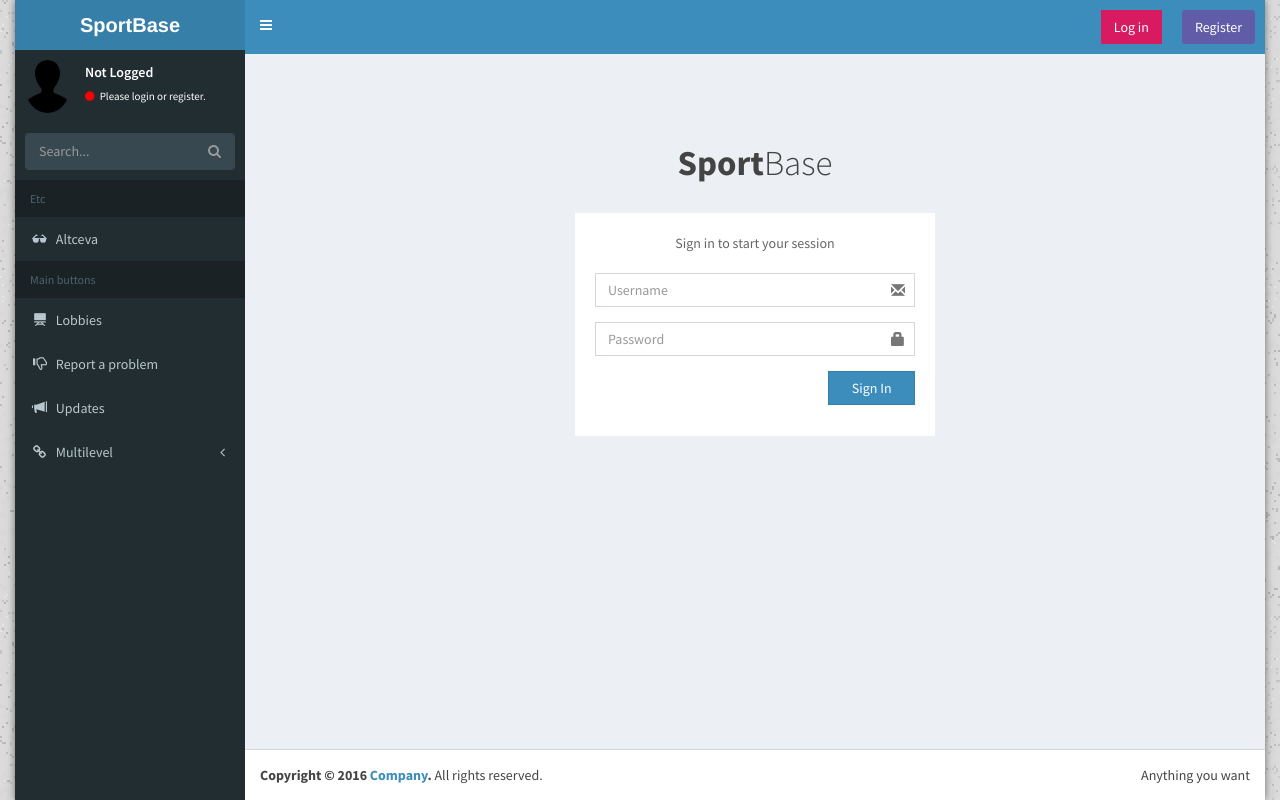
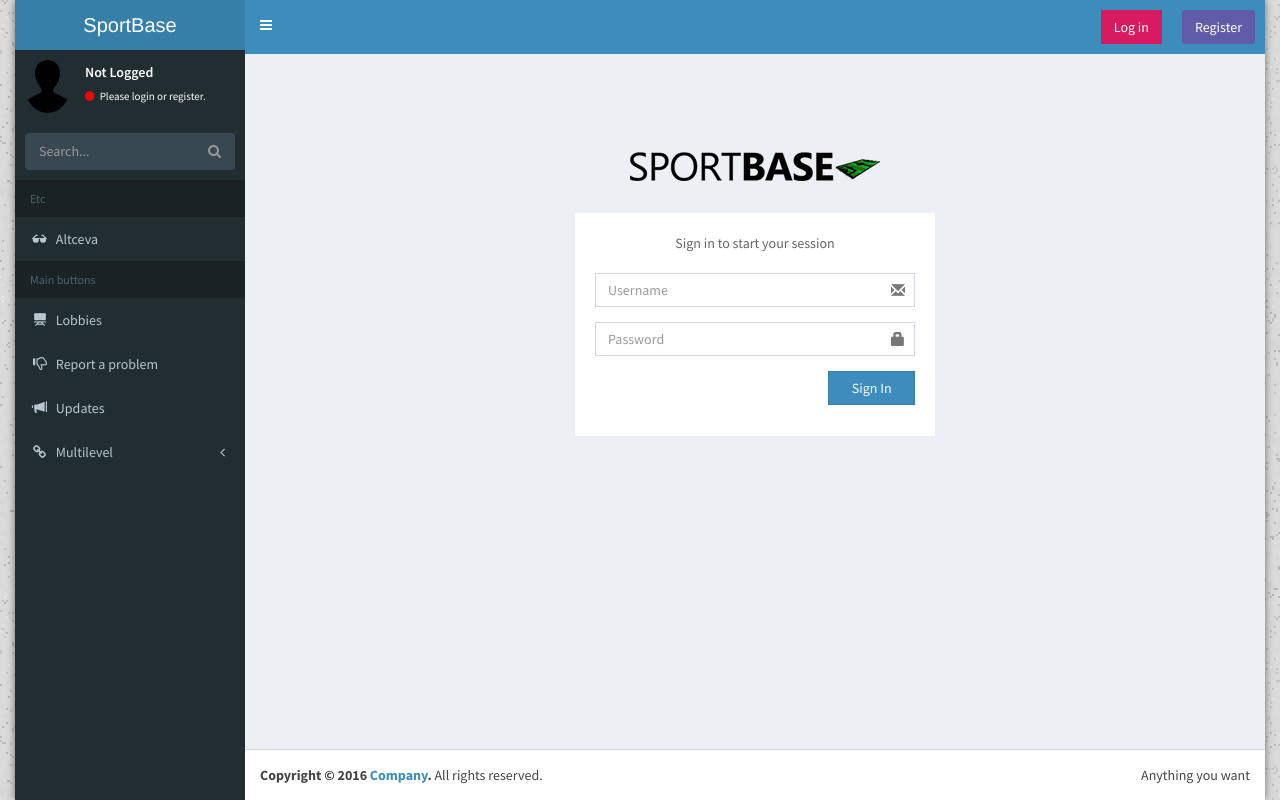
Before and after one commit to CaRaM3LL/flaskapp, a Flask app: page /login in a window 1280 px wide. Run offline with Flask 2, Linux system fonts and the light colour scheme; some libraries are stand-ins or nearby versions.

Commit message:
icon and logo

```diff
--- a/templates/home.html
+++ b/templates/home.html
@@ -12,7 +12,7 @@ scratch. This page gets rid of all links and provides the needed markup only.
   <title> Home Page</title>
   {% endblock %}
 
-  <link rel="icon" href="static/icons/Evernote.ico"/>
+  <link rel="icon" href="static/icons/SportBase icon.png">
   {% include 'logout.html' %}
   <!-- Tell the browser to be responsive to screen width -->
   <meta content="width=device-width, initial-scale=1, maximum-scale=1, user-scalable=no" name="viewport">
@@ -77,9 +77,9 @@ desired effect
     <!-- Logo -->
     <a href="/" class="logo">
       <!-- mini logo for sidebar mini 50x50 pixels -->
-      <span class="logo-mini"><b>A</b>LT</span>
+      <span class="logo-mini">SB</span>
       <!-- logo for regular state and mobile devices -->
-      <span class="logo-lg"><b>SportBase</b></span>
+      <span class="logo-lg">SportBase</span>
     </a>
 
     <!-- Header Navbar -->
--- a/templates/home2.html
+++ b/templates/home2.html
@@ -12,7 +12,7 @@ scratch. This page gets rid of all links and provides the needed markup only.
   <title> Home Page</title>
   {% endblock %}
 
-  <link rel="icon" href="../static/icons/Evernote.ico"/>
+  <link rel="icon" href="../static/icons/SportBase icon.png"/>
   {% include 'logout.html' %}
   <!-- Tell the browser to be responsive to screen width -->
   <meta content="width=device-width, initial-scale=1, maximum-scale=1, user-scalable=no" name="viewport">
@@ -77,9 +77,9 @@ desired effect
     <!-- Logo -->
     <a href="/" class="logo">
       <!-- mini logo for sidebar mini 50x50 pixels -->
-      <span class="logo-mini"><b>A</b>LT</span>
+      <span class="logo-mini">SB</span>
       <!-- logo for regular state and mobile devices -->
-      <span class="logo-lg"><b>SportBase</b></span>
+      <span class="logo-lg">SportBase</span>
     </a>
 
     <!-- Header Navbar -->
--- a/templates/login.html
+++ b/templates/login.html
@@ -9,7 +9,7 @@
 
 <div class="login-box">
   <div class="login-logo">
-    <a href="/login"><b>Sport</b>Base</a>
+    <a href="/login"><img src="static/icons/SportBase small.png"></a>
   </div>
   <!-- /.login-logo -->
   <div class="login-box-body">
```
Also changed, not shown: static/icons/Evernote.ico (deleted), static/icons/SportBase icon.png (added), static/icons/SportBase medium.png (added), static/icons/SportBase small.png (added), static/icons/SportBase.png (added).
